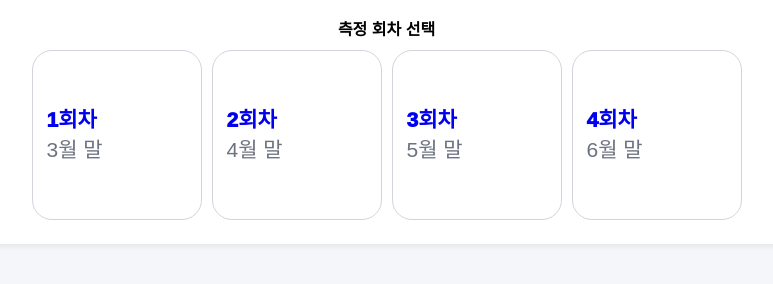
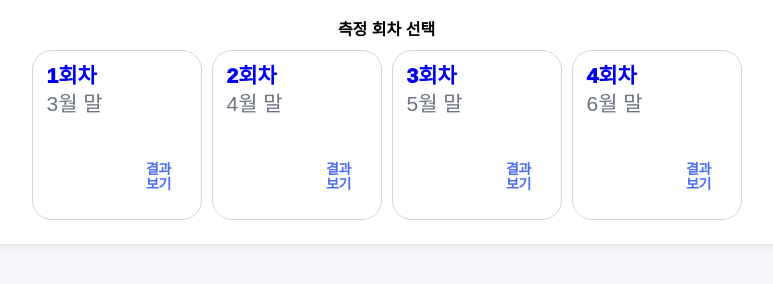
Before and after one commit to ssossso/peer-distance-research, a Flask app: template templates/class_detail_v2.html in a window 1280 px wide. Shown: the part 158-442 px from the top of the page, without its empty margins (246-1019 px from the left). Run offline with Flask 3, Linux system fonts and the light colour scheme; the template is opened without the code that fills it, so the values that code supplies are empty; some libraries are stand-ins or nearby versions.

Commit message:
Update class_detail_v2.html

```diff
--- a/templates/class_detail_v2.html
+++ b/templates/class_detail_v2.html
@@ -35,9 +35,11 @@
     display:flex;
     flex-direction:column;
     align-items:flex-start;
-    justify-content:center;
-    gap:8px;
+    justify-content:flex-start;
+    gap:6px;
+    position:relative;
   }
+
   .round-pill:hover{ border-color:#9ca3af; }
 
   .round-pill.active{
@@ -63,6 +65,33 @@
     line-height:1.05;
     text-align:left;
   }
+    .round-result-btn{
+    position:absolute;
+    right:14px;
+    bottom:14px;
+    width:54px;
+    height:54px;
+    border-radius:14px;
+    background:#ffffff;
+    border:1.5px solid rgba(255,255,255,0.85);
+    display:flex;
+    align-items:center;
+    justify-content:center;
+    text-align:center;
+    font-weight:950;
+    font-size:14px;
+    line-height:1.05;
+    color:#4a6cf7;
+    letter-spacing:-0.4px;
+    user-select:none;
+  }
+
+  .round-pill.active .round-result-btn{
+    border-color:rgba(255,255,255,0.9);
+    background:#ffffff;
+    color:#4a6cf7;
+  }
+
 
   .panel{ margin-top:12px; border:1px solid #e5e7eb; border-radius:14px; background:#fff; overflow:hidden; }
   .panel-hd{ display:flex; align-items:center; justify-content:space-between; padding:14px 16px; background:#f8fafc; border-bottom:1px solid #eef2f7; }
@@ -248,6 +277,8 @@
       >
       <div class="round-title">{{ n }}회차</div>
       <div class="round-sub">{{ when }}</div>
+      <div class="round-result-btn">결과<br>보기</div>
+
       </a>
     {% endfor %}
   </div>
@@ -397,7 +428,8 @@
             class="action-btn primary is-disabled"
             id="btnFinalize"
             aria-disabled="true"
-          >결과 저장 및 최종 결과 보기</button>
+          >결과</button>
+
         </div>
 
         <div class="mini-card" id="boxExclude" style="display:none;">
@@ -737,18 +769,36 @@
       setActive(btn, show);
     }
 
+    function escapeHtml(s){
+      return String(s || '')
+        .replace(/&/g, '&amp;')
+        .replace(/</g, '&lt;')
+        .replace(/>/g, '&gt;')
+        .replace(/"/g, '&quot;')
+        .replace(/'/g, '&#39;');
+    }
+
     function renderExcludedSummary(items){
       if (!boxExclude) return;
-  const names = (items || []).map(x => x.student_name).filter(Boolean);
+
+      const rows = (items || []).map(x => {
+        const n = escapeHtml(x.student_name);
+        const r = escapeHtml(x.reason);
+        return `<div style="display:flex; gap:10px; align-items:flex-start; padding:8px 0; border-bottom:1px solid #eef2f7;">
+                  <div style="font-weight:950; min-width:120px;">${n}</div>
+                  <div style="font-weight:800; color:#374151; line-height:1.35;">${r}</div>
+                </div>`;
+      }).join('');
 
       boxExclude.innerHTML = `
         <div style="font-weight:950;">참여 제외 학생</div>
-    <div class="small" style="margin-top:6px;">이번 회차 분석에서 아래 학생을 참여 제외로 처리했습니다.</div>
-    <div class="note" style="margin-top:10px;">
-      <b>${names.join(', ')}</b>
+        <div style="margin-top:10px; border:1px solid #eef2f7; border-radius:12px; padding:10px; background:#fff;">
+          ${rows || '<div class="small">저장된 항목이 없습니다.</div>'}
         </div>
+        <div class="small" style="margin-top:10px;">저장되었습니다.</div>
       `;
     }
+
 
 const btnExcludeSaveReasons = document.getElementById('btnExcludeSaveReasons');
 if (btnExcludeSaveReasons) {
@@ -775,6 +825,9 @@ if (btnExcludeSaveReasons) {
 
       if (boxExclude) boxExclude.style.display = 'block';
       setActive(btnExclude, true);
+
+      if (boxSurvey) boxSurvey.style.display = 'none';
+      setActive(btnSurvey, false);
     }catch(e){
       alert('저장에 실패했습니다. 새로고침 후 다시 시도해 주세요.');
     }
@@ -845,7 +898,6 @@ if (btnExcludeSaveReasons) {
         updateGates();
       });
     }
-
 
     // Survey panel: if disabled -> modal, else toggle
     if (btnSurvey) {
```
Lines whose indentation alone changed are shown as unchanged.
